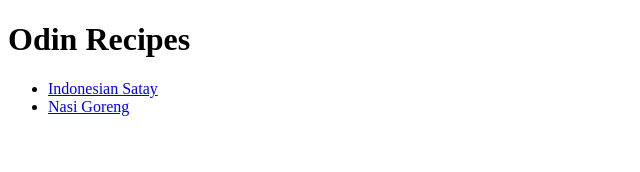
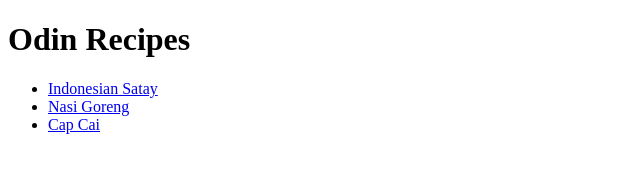
Before and after one commit to Benhidayat/odin-recipes, a plain HTML site: page index.html in a window 1280 px wide. Shown: the full height of the page, 0-640 px from the left. Drawn offline with Linux system fonts and the light colour scheme.

Commit message:
add link of capcai recipe

```diff
--- a/index.html
+++ b/index.html
@@ -10,6 +10,7 @@
         <ul>
             <li><a href="./recipes/indonesian-satay.html">Indonesian Satay</a></li>
             <li><a href="./recipes/nasi-goreng.html">Nasi Goreng</a></li>
+            <li><a href="./recipes/capcai.html">Cap Cai</a></li>
         </ul>
     </body>
 </html>
```
